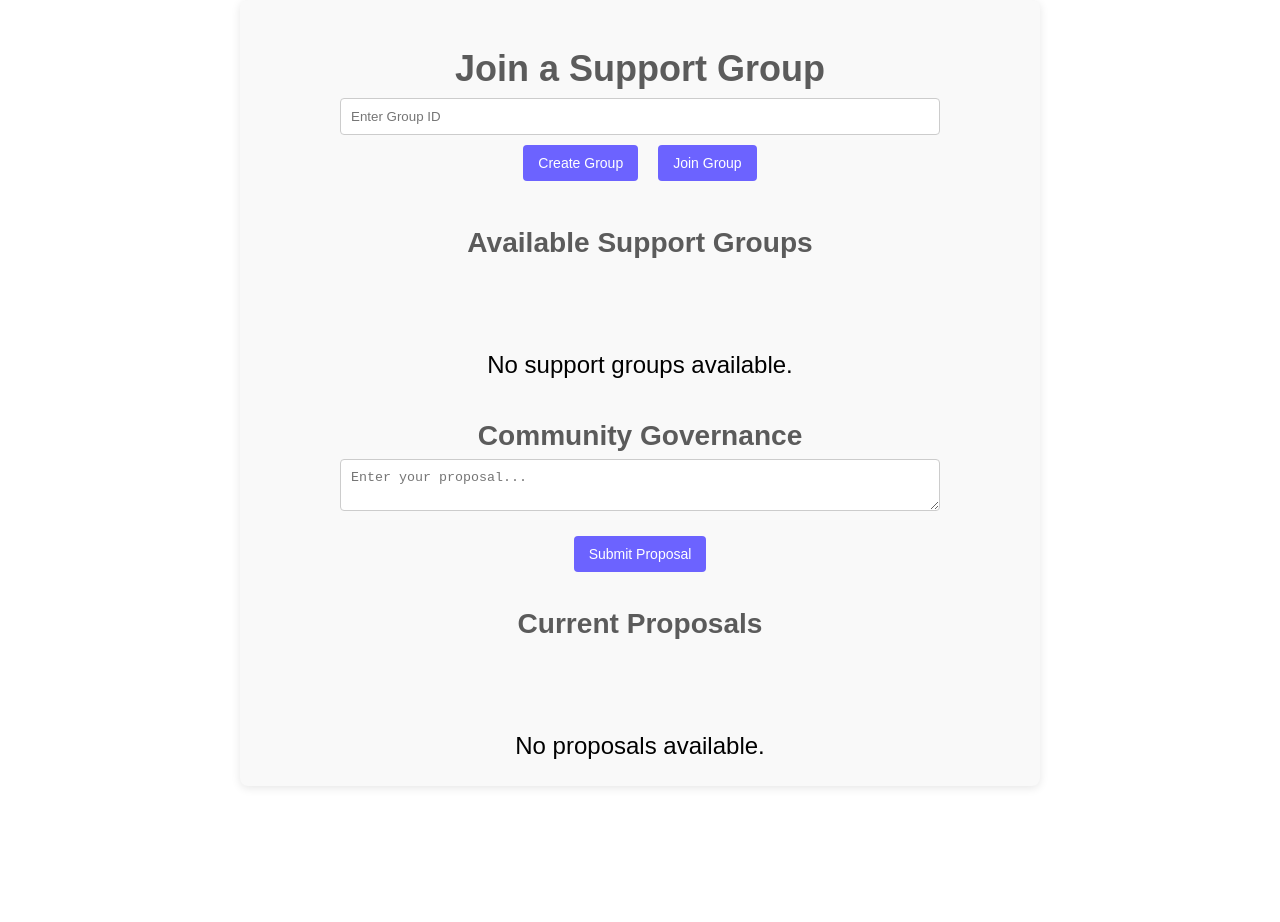
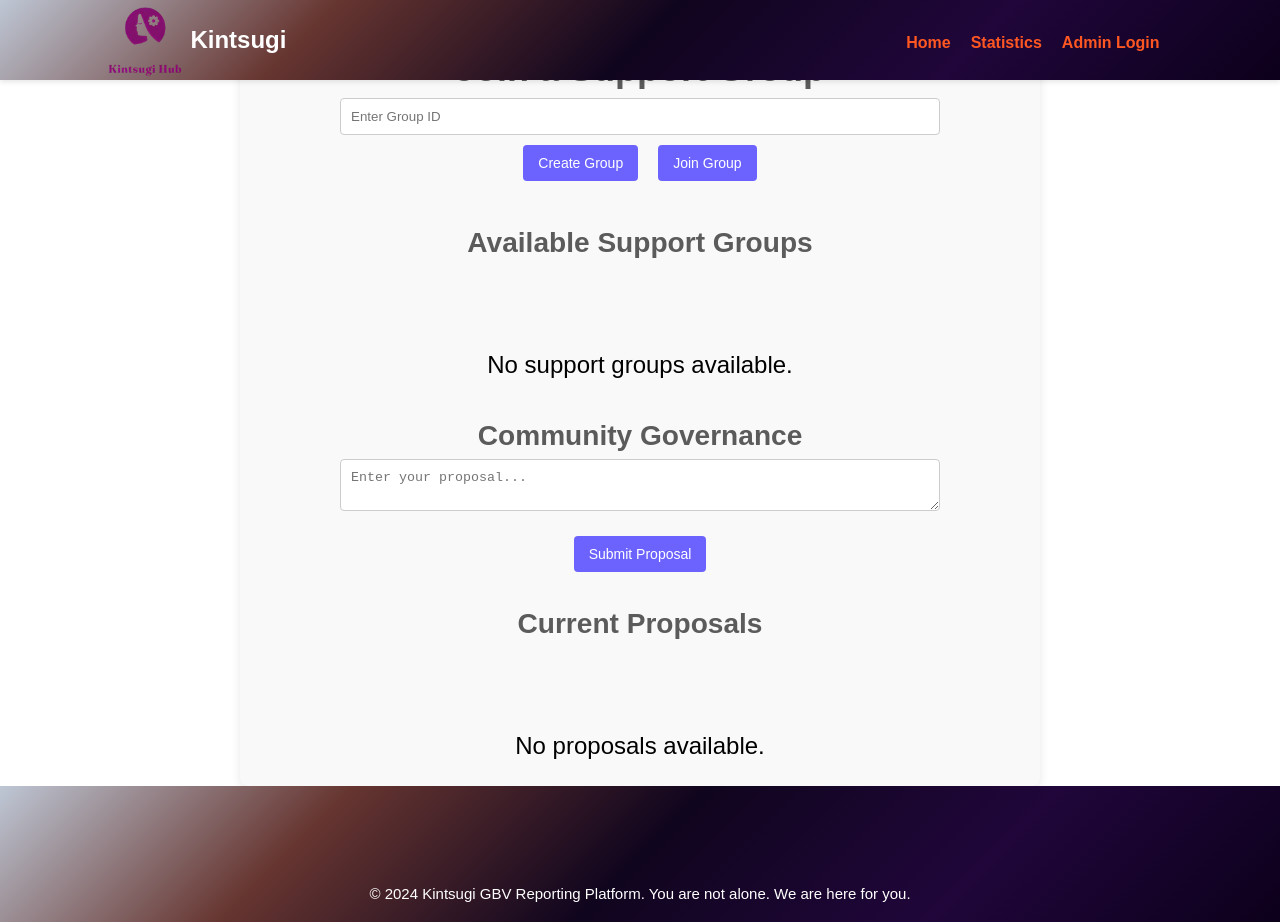
Before and after one commit to Cherrypick14/kintsugi, a React (Vite) app in the folder src/kintsugi_frontend/: page /groupmanager in a window 1280 px wide. Before the commit the page ends 800 px from the top, so only its background shows below. Built offline with nearby package versions, Linux system fonts and the light colour scheme.

Commit message:
Readjust the Groupmanager layout component

```diff
--- a/src/kintsugi_frontend/src/components/Groupmanager.jsx
+++ b/src/kintsugi_frontend/src/components/Groupmanager.jsx
@@ -1,6 +1,8 @@
 // src/components/GroupManager.jsx
 import React, { useState } from 'react';
 import '../styles/groupmanager.css';
+import Header from '../components/Header';
+import Footer from '../components/Footer';
 
 const GroupManager = ({ createGroup, joinGroup, submitProposal, proposals, voteOnProposal }) => {
     const [groupId, setGroupId] = useState('');
@@ -35,7 +37,9 @@ const GroupManager = ({ createGroup, joinGroup, submitProposal, proposals, voteO
     };
 
     return (
-        <div className="group-manager">
+        <>
+        <Header />
+           <div className="group-manager">
             <h2>Join a Support Group</h2>
             <input
                 type="text"
@@ -93,6 +97,9 @@ const GroupManager = ({ createGroup, joinGroup, submitProposal, proposals, voteO
 
             </div>
         </div>
+        <Footer />
+        </>
+
     );
 };
 
```
